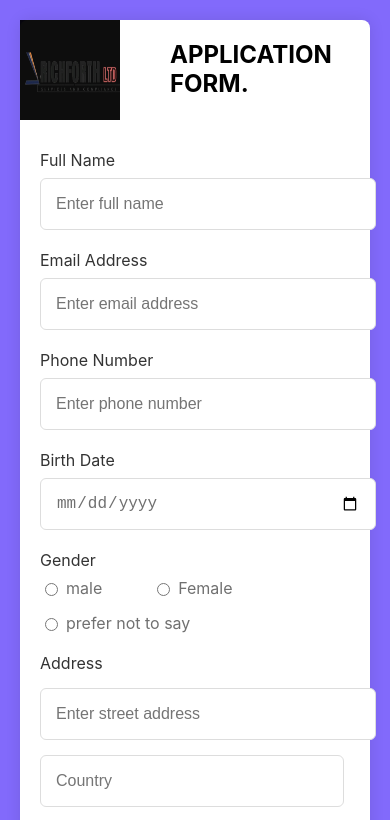
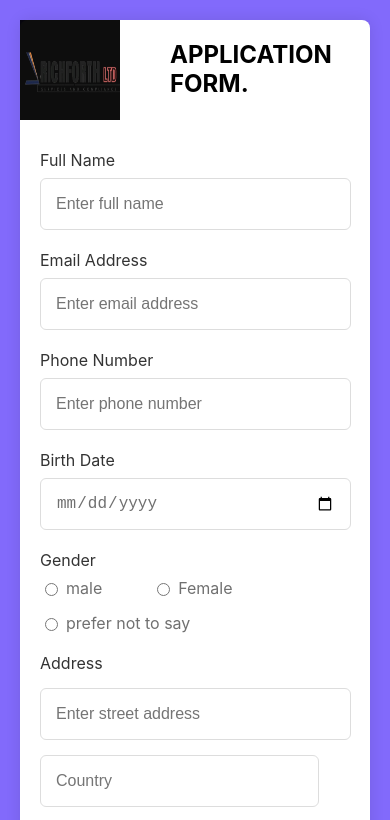
Before and after one commit to emmyzee45/application-form-frontend, a React (Create React App) app: page /application in a window 390 px wide. Shown: the top 820 px of the page. Built offline with nearby package versions, Linux system fonts and the light colour scheme.

Commit message:
form  responsiveness

```diff
--- a/src/form/form.css
+++ b/src/form/form.css
@@ -121,9 +121,18 @@ input[type="file"] {
   background: rgb(88, 56, 250);
 }
 /*Responsive*/
+@media screen and (max-width: 700px) {
+  .form .input-box {
+    max-width: 96%;
+  }
+
+}
 @media screen and (max-width: 500px) {
   .form .column {
     flex-wrap: wrap;
+  }
+  .form .input-box {
+    max-width: 90%;
   }
   .form :where(.gender-option, .gender) {
     row-gap: 15px;
```
